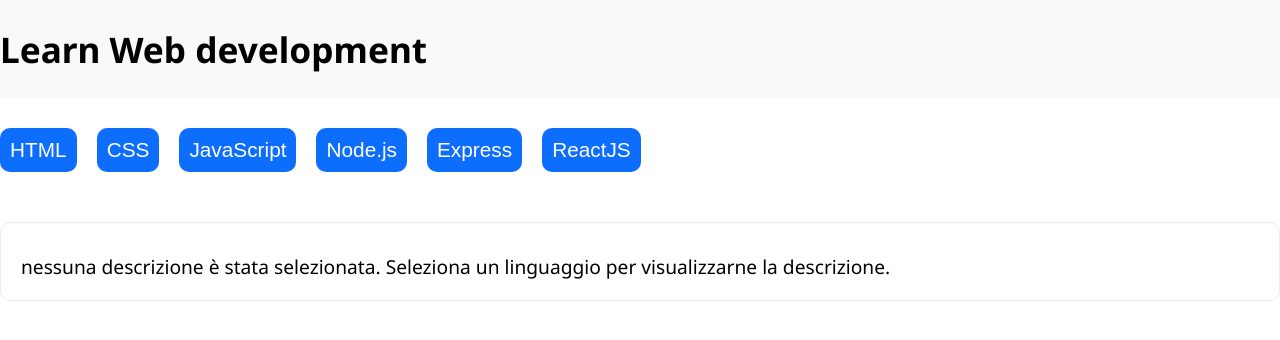
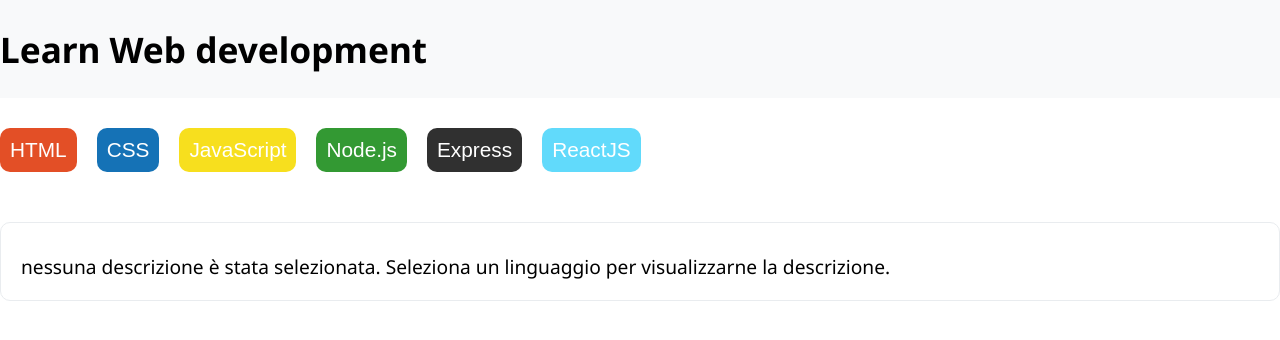
Before and after one commit to FrancescoPalazzo97/react-use-state, a React (Vite) app: page / in a window 1280 px wide. Shown: the top 340 px of the page. Built offline with nearby package versions, Linux system fonts and the light colour scheme.

Commit message:
[BONUS] Assign different colors to buttons

```diff
--- a/src/components/Btn.jsx
+++ b/src/components/Btn.jsx
@@ -5,7 +5,7 @@
     const { id, title, description } = language
 
     return (
-        <button key={id} className="btn" id={id} onClick={handleClick}>
+        <button key={id} className="btn" id={title} onClick={handleClick}>
             {title}
         </button>
     )
--- a/src/index.css
+++ b/src/index.css
@@ -34,7 +34,7 @@
 
 #btn-section .btn {
   margin: 0 20px 0 0;
-  background-color: #0d6efd;
+
   border: none;
   border-radius: 10px;
   color: white;
@@ -59,3 +59,27 @@
 .card p {
   font-size: 1.2rem;
 }
+
+#HTML {
+  background-color: #E34F26;
+}
+
+#CSS {
+  background-color: #1572B6;
+}
+
+#JavaScript {
+  background-color: #F7DF1E;
+}
+
+#Node\.js {
+  background-color: #339933;
+}
+
+#Express {
+  background-color: #303030;
+}
+
+#ReactJS {
+  background-color: #61DAFB;
+}
```
